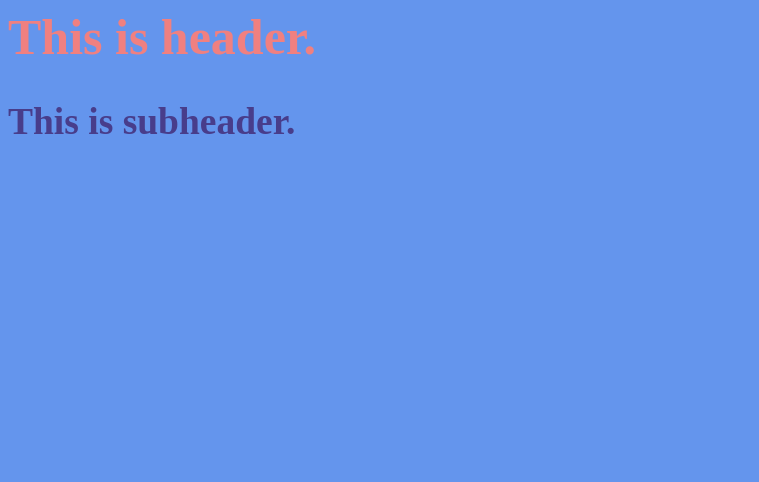
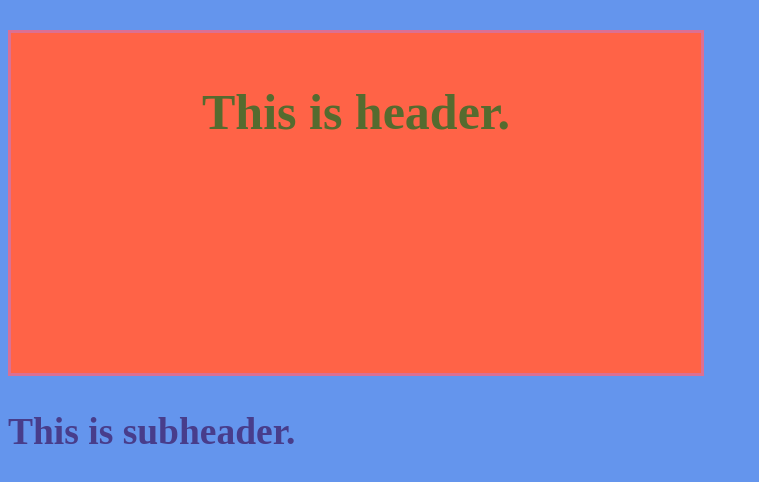
Before and after one commit to staten-island-tech/css-blogpost-project-ct707, a plain HTML site: page index.html in a window 1280 px wide. Shown: the whole page, without its empty margins (0-759 px from the left). Drawn offline with Linux system fonts and the light colour scheme.

Commit message:
more learning

```diff
--- a/index.html
+++ b/index.html
@@ -8,6 +8,6 @@
 </head>
 
 <body>
-   <h1 class="main-header" id="">This is header.</h1>
-   <h2>This is subheader.</h2>
+   <h1 class="main-header">This is header.</h1>
+   <h2 class="sub-header">This is subheader.</h2>
 </body>
--- a/style.css
+++ b/style.css
@@ -7,5 +7,11 @@ h1 {
   color: darkolivegreen;
 }
 .main-header {
-  color: lightcoral;
+  text-align: center;
+  margin-top: 30px;
+  border: 3px solid palevioletred;
+  padding: 50px 25px;
+  background-color: tomato;
+  height: 30vh;
+  width: 50vw;
 }
```
